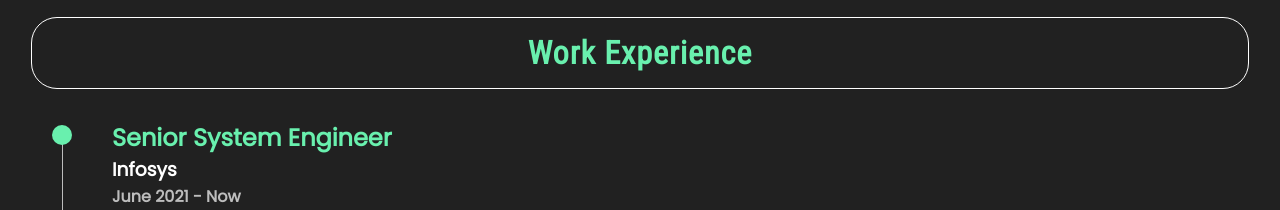
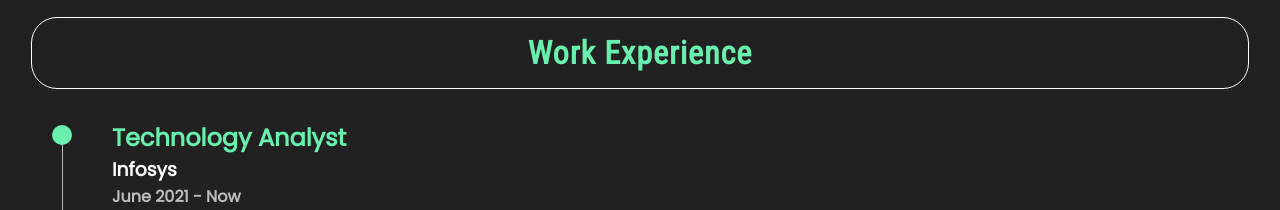
Before and after one commit to manishbaghel001/manish, an Angular app: page / in a window 1280 px wide. Shown: the part 1880-2090 px from the top of the page. Built offline with nearby package versions, Linux system fonts and the light colour scheme.

Commit message:
Role updated

```diff
--- a/src/app/work-experience/work-experience.component.ts
+++ b/src/app/work-experience/work-experience.component.ts
@@ -9,7 +9,7 @@ import { WorkExperience } from '../models/models';
 export class WorkExperienceComponent {
   workExpList: WorkExperience[] = [
     {
-      role: 'Senior System Engineer',
+      role: 'Technology Analyst',
       company: 'Infosys',
       duration: 'June 2021 - Now',
       description: [
```
